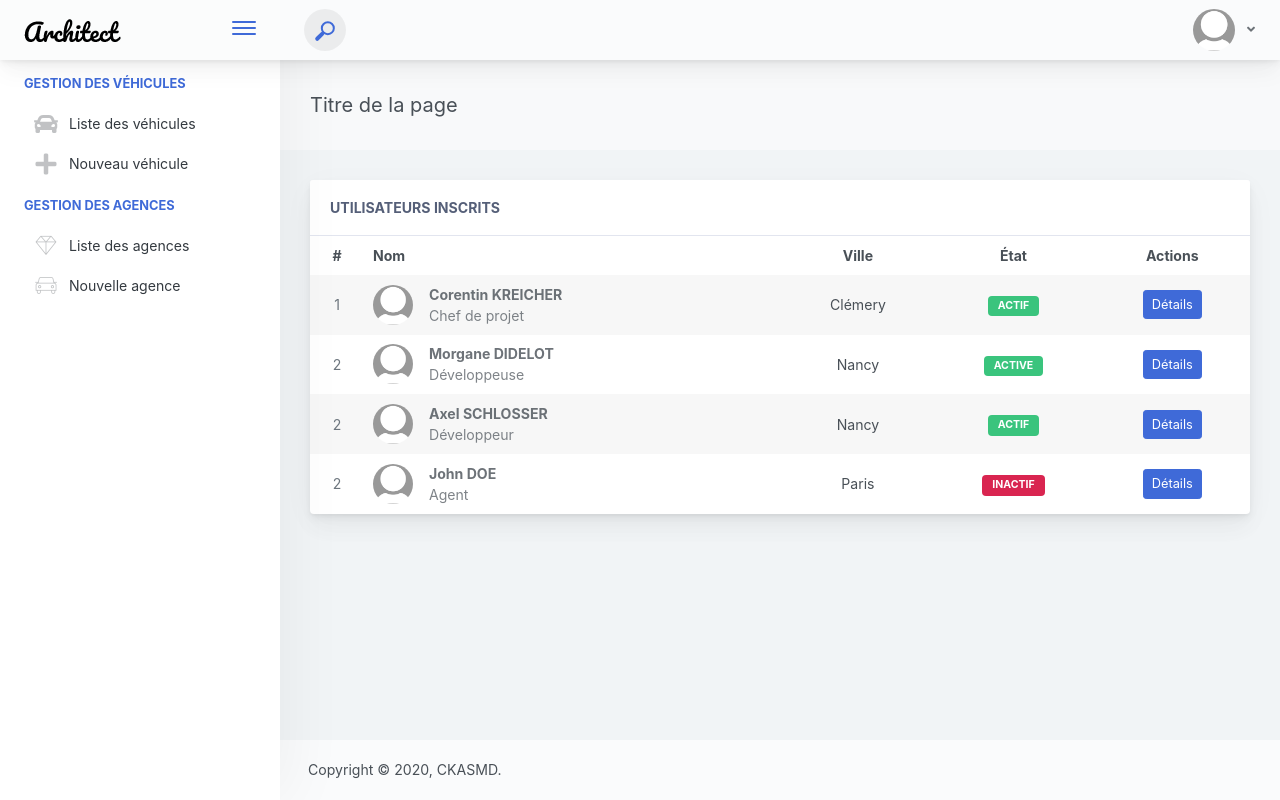
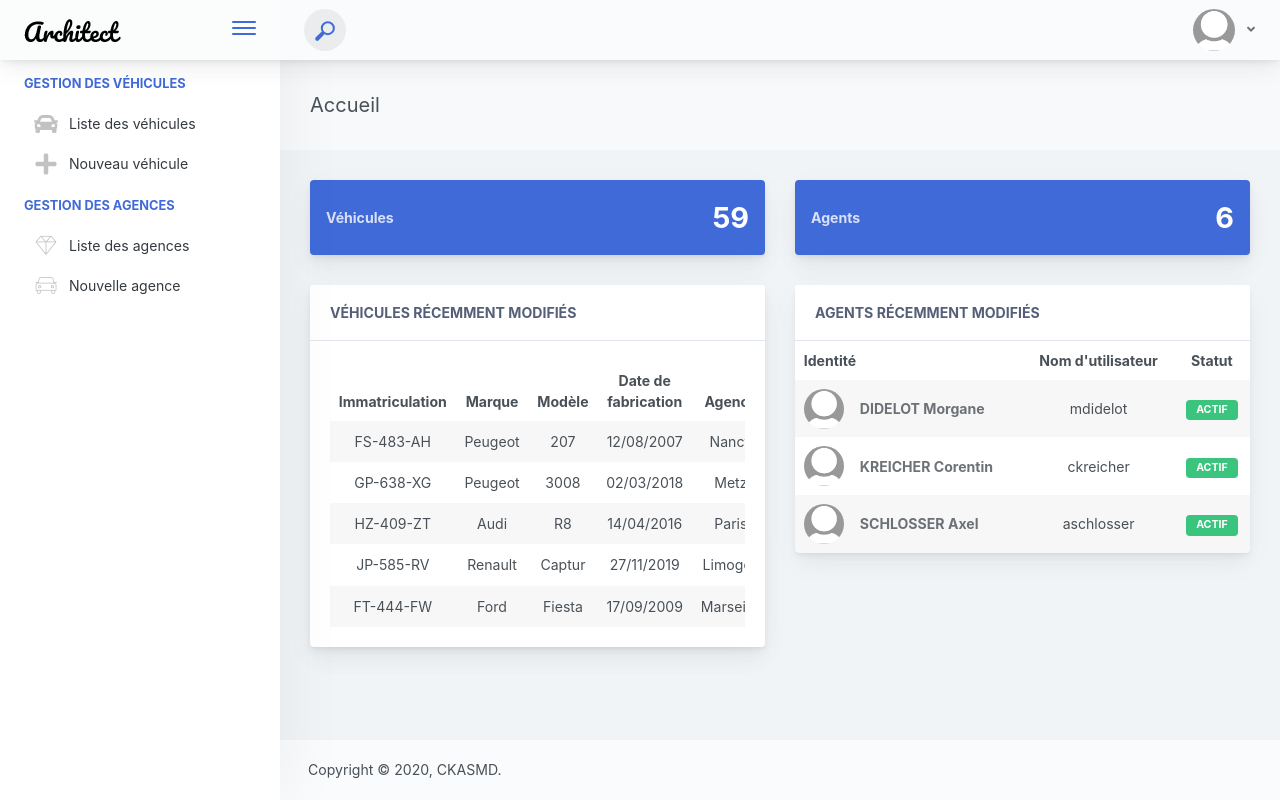
Before and after one commit to InFinity54/CESI_ProjetWeb, a Symfony app: template templates/content/index.html.twig in a window 1280 px wide. Run offline with Twig, Linux system fonts and the light colour scheme; the template is opened without the code that fills it, so the values that code supplies are empty; some libraries are stand-ins or nearby versions.

Commit message:
Page d'accueil

```diff
--- a/templates/content/index.html.twig
+++ b/templates/content/index.html.twig
@@ -9,29 +9,119 @@
 {% block body %}
     <div class="app-page-title">
         <div class="page-title-wrapper">
-            <div class="page-title-heading"><div>Titre de la page</div></div>
+            <div class="page-title-heading"><div>Accueil</div></div>
         </div>
     </div>
     <div class="row">
-        <div class="col-md-12">
+        <div class="col-sm-12 col-md-6">
+            <div class="card mb-3 widget-content bg-primary">
+                <div class="widget-content-wrapper text-white">
+                    <div class="widget-content-left">
+                        <div class="widget-heading">Véhicules</div>
+                        <div class="widget-subheading"></div>
+                    </div>
+                    <div class="widget-content-right">
+                        <div class="widget-numbers text-white"><span>59</span></div>
+                    </div>
+                </div>
+            </div>
+        </div>
+        <div class="col-sm-12 col-md-6">
+            <div class="card mb-3 widget-content bg-primary">
+                <div class="widget-content-wrapper text-white">
+                    <div class="widget-content-left">
+                        <div class="widget-heading">Agents</div>
+                        <div class="widget-subheading"></div>
+                    </div>
+                    <div class="widget-content-right">
+                        <div class="widget-numbers text-white"><span>6</span></div>
+                    </div>
+                </div>
+            </div>
+        </div>
+    </div>
+    <div class="row">
+        <div class="col-sm-12 col-md-6">
+            <div class="card mb-3">
+                <div class="card-header justify-content-between">
+                    Véhicules récemment modifiés
+                </div>
+                <div class="card-body">
+                    <div class="table-responsive">
+                        <table class="align-middle mb-0 table table-borderless table-striped table-hover">
+                            <thead>
+                                <tr>
+                                    <th class="text-center">Immatriculation</th>
+                                    <th class="text-center">Marque</th>
+                                    <th class="text-center">Modèle</th>
+                                    <th class="text-center">Date de fabrication</th>
+                                    <th class="text-center">Agence</th>
+                                    <th class="text-center">Statut</th>
+                                </tr>
+                            </thead>
+                            <tbody>
+                                <tr>
+                                    <td class="text-center">FS-483-AH</td>
+                                    <td class="text-center">Peugeot</td>
+                                    <td class="text-center">207</td>
+                                    <td class="text-center">12/08/2007</td>
+                                    <td class="text-center">Nancy</td>
+                                    <td class="text-center"><span class="badge badge-warning">En démonstration</span></td>
+                                </tr>
+                                <tr>
+                                    <td class="text-center">GP-638-XG</td>
+                                    <td class="text-center">Peugeot</td>
+                                    <td class="text-center">3008</td>
+                                    <td class="text-center">02/03/2018</td>
+                                    <td class="text-center">Metz</td>
+                                    <td class="text-center"><span class="badge badge-success">Disponible</span></td>
+                                </tr>
+                                <tr>
+                                    <td class="text-center">HZ-409-ZT</td>
+                                    <td class="text-center">Audi</td>
+                                    <td class="text-center">R8</td>
+                                    <td class="text-center">14/04/2016</td>
+                                    <td class="text-center">Paris</td>
+                                    <td class="text-center"><span class="badge badge-dark">Définitivement indisponible</span></td>
+                                </tr>
+                                <tr>
+                                    <td class="text-center">JP-585-RV</td>
+                                    <td class="text-center">Renault</td>
+                                    <td class="text-center">Captur</td>
+                                    <td class="text-center">27/11/2019</td>
+                                    <td class="text-center">Limoges</td>
+                                    <td class="text-center"><span class="badge badge-danger">En réparation</span></td>
+                                </tr>
+                                <tr>
+                                    <td class="text-center">FT-444-FW</td>
+                                    <td class="text-center">Ford</td>
+                                    <td class="text-center">Fiesta</td>
+                                    <td class="text-center">17/09/2009</td>
+                                    <td class="text-center">Marseille</td>
+                                    <td class="text-center"><span class="badge badge-warning">En location</span></td>
+                                </tr>
+                            </tbody>
+                        </table>
+                    </div>
+                </div>
+            </div>
+        </div>
+        <div class="col-sm-12 col-md-6">
             <div class="main-card mb-3 card">
-                <div class="card-header">
-                    Utilisateurs inscrits
+                <div class="card-header justify-content-between">
+                    Agents récemment modifiés
                 </div>
                 <div class="table-responsive">
                     <table class="align-middle mb-0 table table-borderless table-striped table-hover">
                         <thead>
                             <tr>
-                                <th class="text-center">#</th>
-                                <th>Nom</th>
-                                <th class="text-center">Ville</th>
-                                <th class="text-center">État</th>
-                                <th class="text-center">Actions</th>
+                                <th>Identité</th>
+                                <th class="text-center">Nom d'utilisateur</th>
+                                <th class="text-center">Statut</th>
                             </tr>
                         </thead>
                         <tbody>
                             <tr>
-                                <td class="text-center text-muted">1</td>
                                 <td>
                                     <div class="widget-content p-0">
                                         <div class="widget-content-wrapper">
@@ -41,22 +131,15 @@
                                                 </div>
                                             </div>
                                             <div class="widget-content-left flex2">
-                                                <div class="widget-heading">Corentin KREICHER</div>
-                                                <div class="widget-subheading opacity-7">Chef de projet</div>
+                                                <div class="widget-heading">DIDELOT Morgane</div>
                                             </div>
                                         </div>
                                     </div>
                                 </td>
-                                <td class="text-center">Clémery</td>
-                                <td class="text-center">
-                                    <div class="badge badge-success">Actif</div>
-                                </td>
-                                <td class="text-center">
-                                    <button type="button" class="btn btn-primary btn-sm">Détails</button>
-                                </td>
+                                <td class="text-center">mdidelot</td>
+                                <td class="text-center"><span class="badge badge-success">Actif</span></td>
                             </tr>
                             <tr>
-                                <td class="text-center text-muted">2</td>
                                 <td>
                                     <div class="widget-content p-0">
                                         <div class="widget-content-wrapper">
@@ -66,22 +149,15 @@
                                                 </div>
                                             </div>
                                             <div class="widget-content-left flex2">
-                                                <div class="widget-heading">Morgane DIDELOT</div>
-                                                <div class="widget-subheading opacity-7">Développeuse</div>
+                                                <div class="widget-heading">KREICHER Corentin</div>
                                             </div>
                                         </div>
                                     </div>
                                 </td>
-                                <td class="text-center">Nancy</td>
-                                <td class="text-center">
-                                    <div class="badge badge-success">Active</div>
-                                </td>
-                                <td class="text-center">
-                                    <button type="button" class="btn btn-primary btn-sm">Détails</button>
-                                </td>
+                                <td class="text-center">ckreicher</td>
+                                <td class="text-center"><span class="badge badge-success">Actif</span></td>
                             </tr>
                             <tr>
-                                <td class="text-center text-muted">2</td>
                                 <td>
                                     <div class="widget-content p-0">
                                         <div class="widget-content-wrapper">
@@ -91,44 +167,13 @@
                                                 </div>
                                             </div>
                                             <div class="widget-content-left flex2">
-                                                <div class="widget-heading">Axel SCHLOSSER</div>
-                                                <div class="widget-subheading opacity-7">Développeur</div>
+                                                <div class="widget-heading">SCHLOSSER Axel</div>
                                             </div>
                                         </div>
                                     </div>
                                 </td>
-                                <td class="text-center">Nancy</td>
-                                <td class="text-center">
-                                    <div class="badge badge-success">Actif</div>
-                                </td>
-                                <td class="text-center">
-                                    <button type="button" class="btn btn-primary btn-sm">Détails</button>
-                                </td>
-                            </tr>
-                            <tr>
-                                <td class="text-center text-muted">2</td>
-                                <td>
-                                    <div class="widget-content p-0">
-                                        <div class="widget-content-wrapper">
-                                            <div class="widget-content-left mr-3">
-                                                <div class="widget-content-left">
-                                                    <img width="40" class="rounded-circle" src="{{ asset("img/avatars/default.jpg") }}" alt="">
-                                                </div>
-                                            </div>
-                                            <div class="widget-content-left flex2">
-                                                <div class="widget-heading">John DOE</div>
-                                                <div class="widget-subheading opacity-7">Agent</div>
-                                            </div>
-                                        </div>
-                                    </div>
-                                </td>
-                                <td class="text-center">Paris</td>
-                                <td class="text-center">
-                                    <div class="badge badge-danger">Inactif</div>
-                                </td>
-                                <td class="text-center">
-                                    <button type="button" class="btn btn-primary btn-sm">Détails</button>
-                                </td>
+                                <td class="text-center">aschlosser</td>
+                                <td class="text-center"><span class="badge badge-success">Actif</span></td>
                             </tr>
                         </tbody>
                     </table>
```
